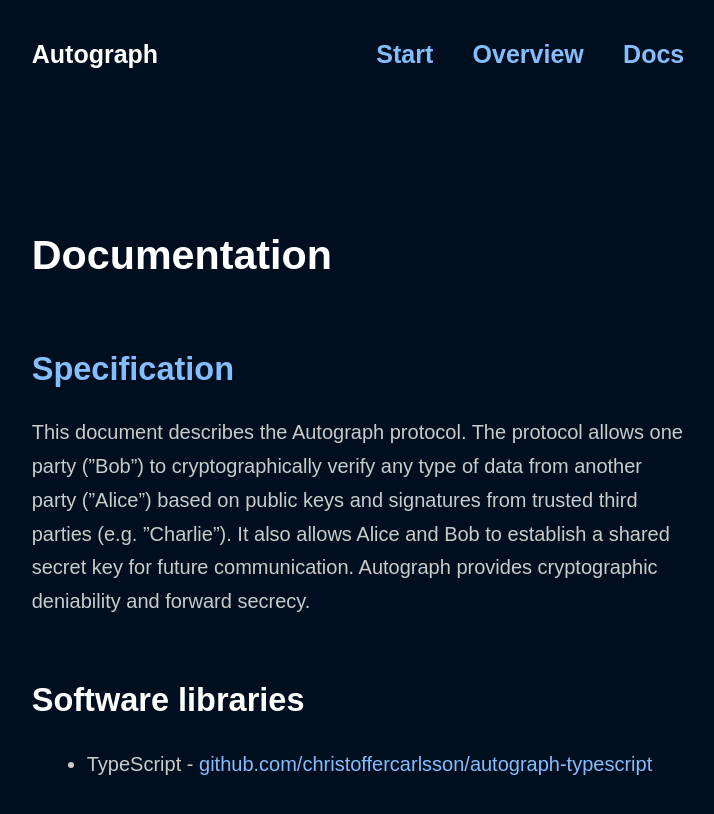
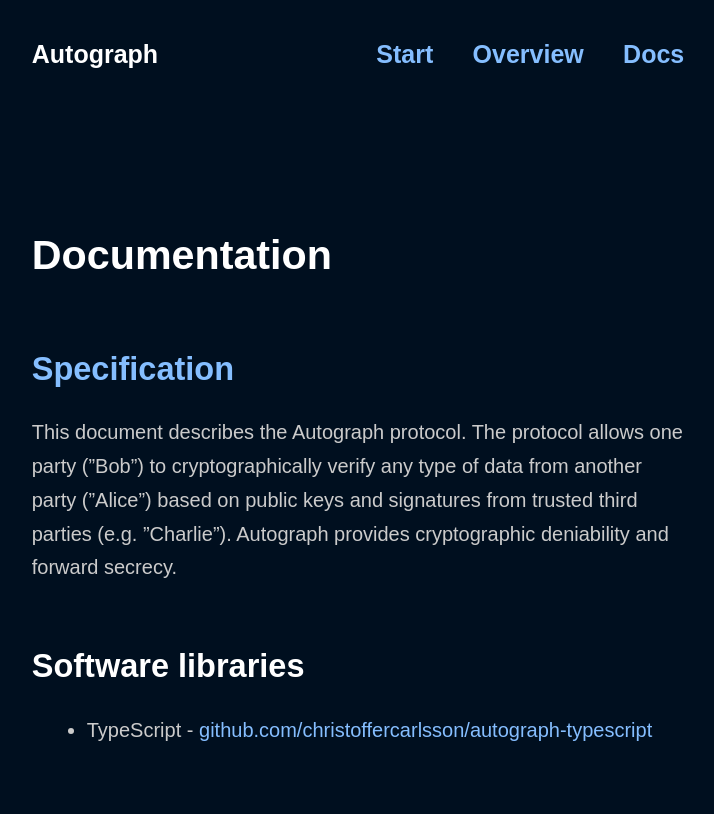
Before and after one commit to christoffercarlsson/autograph-website, an Astro site: page /docs in a window 1280 px wide. Shown: the whole page, without its empty margins (282-996 px from the left). Built offline with nearby package versions, Linux system fonts and the light colour scheme; Astro itself is replaced by a stand-in of ours; a web font is replaced by a local one.

Commit message:
Publish the latest revision

```diff
--- a/package.json
+++ b/package.json
@@ -9,7 +9,7 @@
     "astro": "astro"
   },
   "dependencies": {
-    "astro": "^1.6.7",
+    "astro": "^1.6.9",
     "marked": "^4.2.2"
   },
   "devDependencies": {
--- a/src/pages/docs/index.md
+++ b/src/pages/docs/index.md
@@ -10,9 +10,7 @@ title: Documentation
 This document describes the Autograph protocol. The protocol allows one party
 (”Bob”) to cryptographically verify any type of data from another party
 (”Alice”) based on public keys and signatures from trusted third parties (e.g.
-”Charlie”). It also allows Alice and Bob to establish a shared secret key for
-future communication. Autograph provides cryptographic deniability and forward
-secrecy.
+”Charlie”). Autograph provides cryptographic deniability and forward secrecy.
 
 ## Software libraries
 
```
Also changed, not shown: 1 other file.
